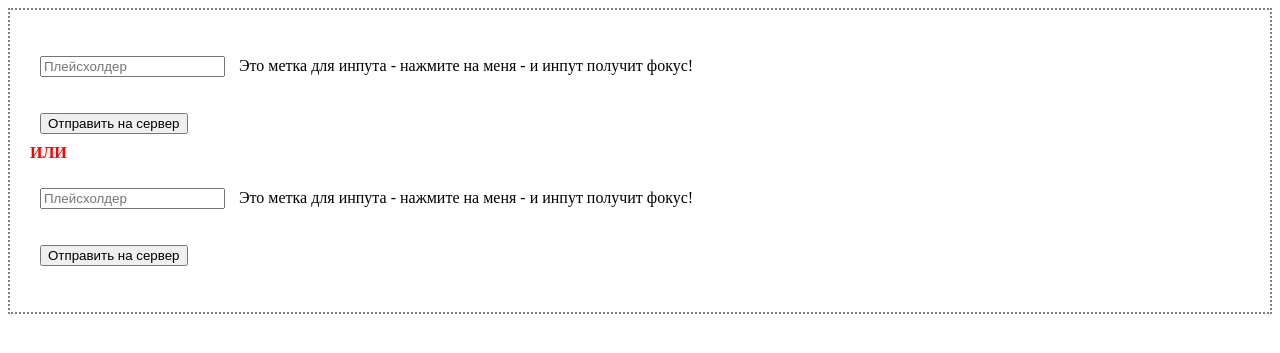
After one commit to SkillAlex1984/skillup-php, a PHP site: page /hwork3/index1.html in a window 1280 px wide. The commit adds this page. Shown: the top 353 px of the page. Run offline with PHP 8.4, Linux system fonts and the light colour scheme.

Commit message:
Make homework 3: css

```diff
--- /dev/null
+++ b/hwork3/index1.html
@@ -0,0 +1,36 @@
+<!DOCTYPE html>
+<html lang="en">
+<head>
+    <meta charset="UTF-8">
+    <title>Задача 2</title>
+    <link rel="stylesheet" href="style.css">
+</head>
+<body>
+    <div>
+        <form action="index.html" method="get">
+            <p>
+                <input id="fokus" name="fokus" placeholder="Плейсхолдер" accesskey="z">
+                <label for="fokus">Это метка для инпута - нажмите на меня - и инпут получит фокус!</label>
+            </p>
+            <p>
+                <label>
+                    <input type="button" value="Отправить на сервер">
+                </label
+            </p>
+            <br>
+            <strong>ИЛИ</strong>
+            <p>
+            <label>
+                <input placeholder="Плейсхолдер">
+                Это метка для инпута - нажмите на меня - и инпут получит фокус!
+            </label>
+            </p>
+            <p>
+                <label>
+                    <input type="button" value="Отправить на сервер">
+                </label
+            </p>
+        </form>
+    </div>
+</body>
+</html>
--- a/hwork3/style.css
+++ b/hwork3/style.css
@@ -11,3 +11,12 @@
 .field {
     background-color: lightgray;
 }
+strong {
+    color: red;
+}
+span {
+    border: 1px solid red;
+}
+form div > div {
+    border: 1px solid black;
+}
```
Also changed, not shown: hwork3/index2.html (added, +37 -0 lines).
